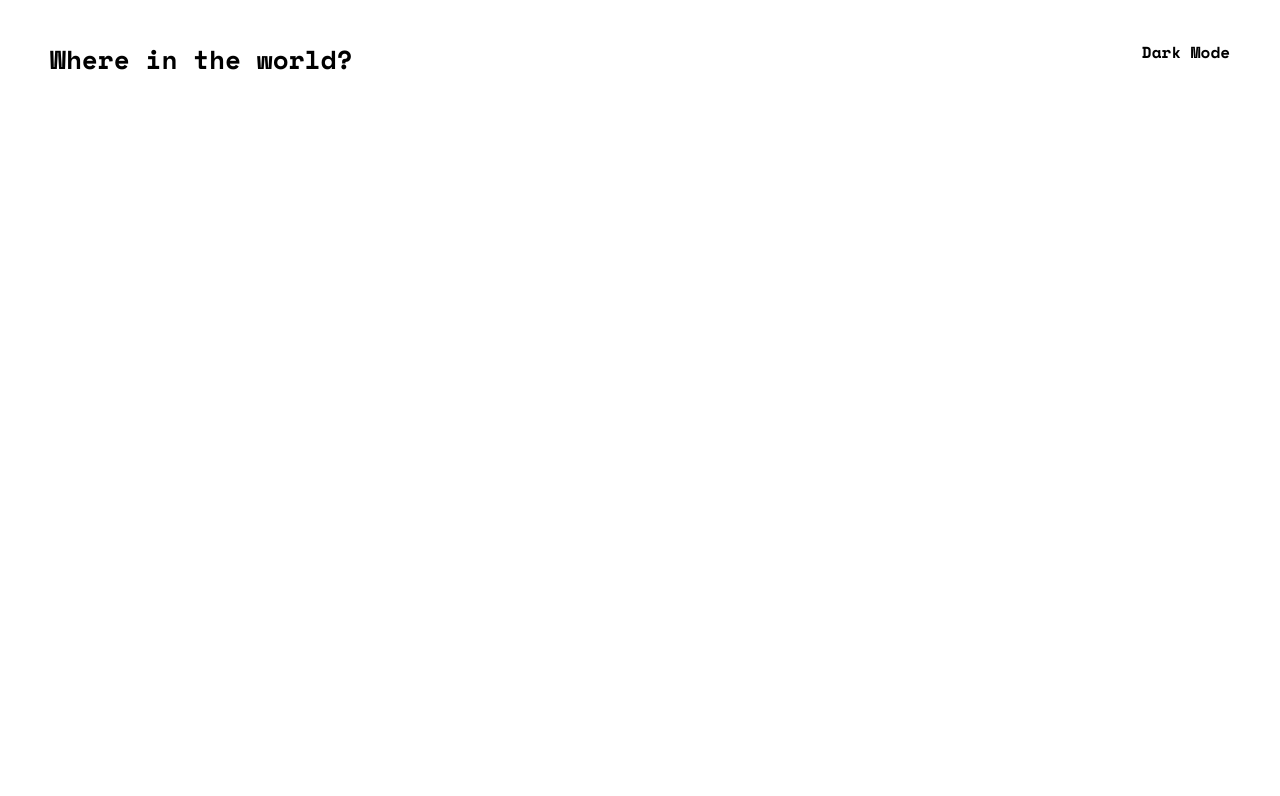
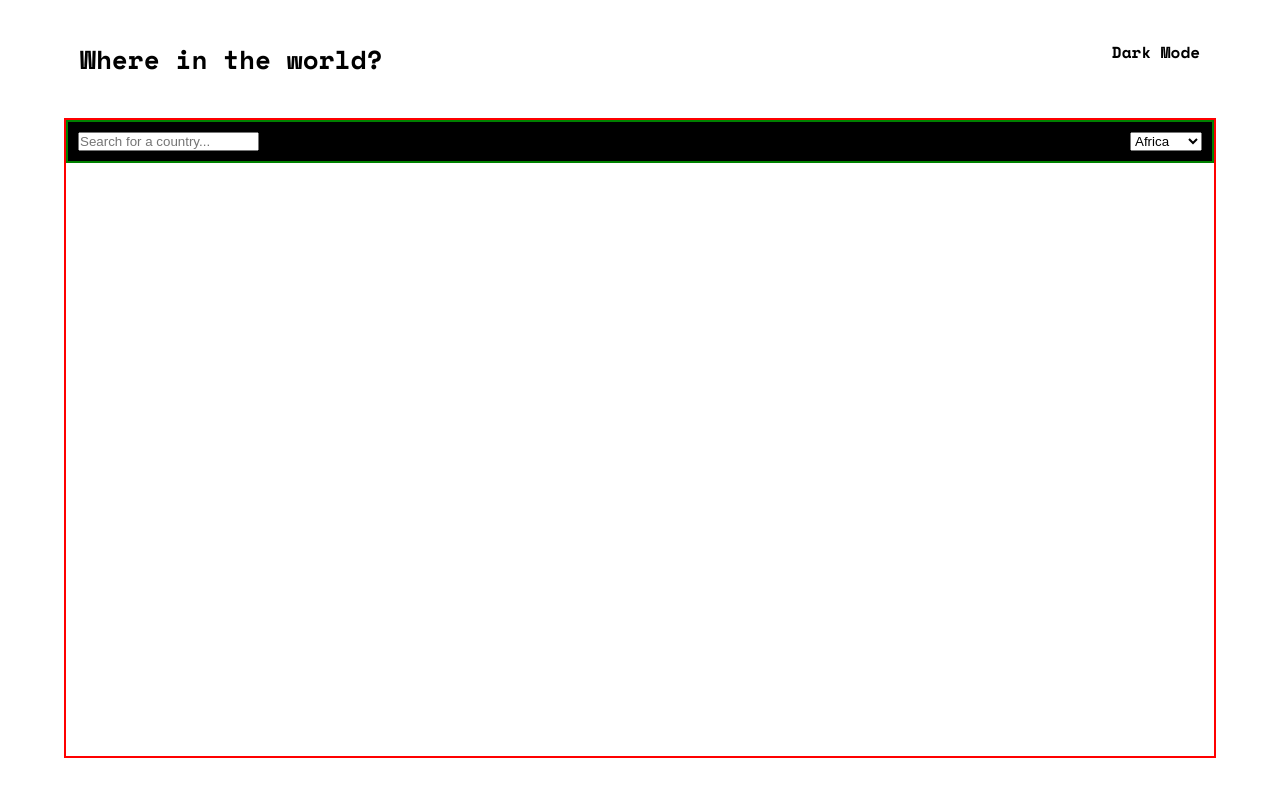
Before and after one commit to matheusfribeiro/rest-countries-api, a plain HTML site: page index.html in a window 1280 px wide. Drawn offline with nearby package versions, Linux system fonts and the light colour scheme.

Commit message:
feat: html and css initial structure

```diff
--- a/assets/styles/main.scss
+++ b/assets/styles/main.scss
@@ -16,7 +16,7 @@ header {
   display: flex;
   justify-content: space-between;
   text-align: center;
-  padding: 40px 50px;
+  padding: 40px 80px;
 
   h1 {
     font-size: 26px;
@@ -29,3 +29,30 @@ header {
 
   }
 }
+
+.container {
+  border: solid red 2px;
+  height: 80vh;
+  width: 90%;
+  display: flex;
+  flex-direction: column;
+  margin: 0 auto;
+
+  .search {
+    border: solid green 2px;
+    display: flex;
+    justify-content: space-between;
+    width: 100%;
+    padding: 15px;
+
+    &:first-child {
+      padding: 10px;
+      background-color: black;
+    }
+
+  }
+
+  .countries {
+    width: 100%;
+  }
+}
--- a/index.html
+++ b/index.html
@@ -16,6 +16,28 @@
 
   </header>
 
+  <div class="container">
+
+    <div class="search">
+
+      <input placeholder="Search for a country..." type="text">
+
+      <select name="" id="">
+        <option value="">Africa</option>
+        <option value="">America</option>
+        <option value="">Asia</option>
+        <option value="">Europe</option>
+        <option value="">Oceania</option>
+      </select>
+
+    </div>
+
+    <div class="countries">
+
+    </div>
+
+  </div>
+
   <script src="assets/js/main.js"></script>
 </body>
 </html>
```
Also changed, not shown: assets/styles/main.css, 2 other files.
